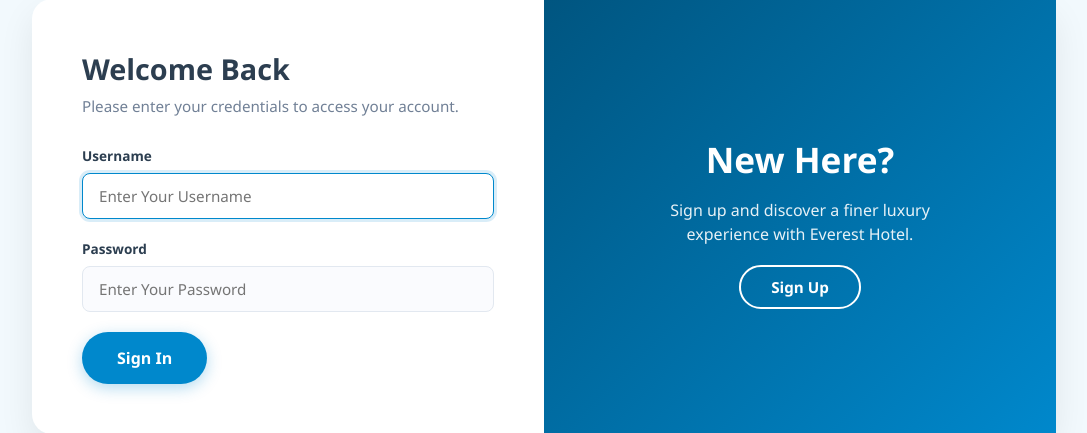
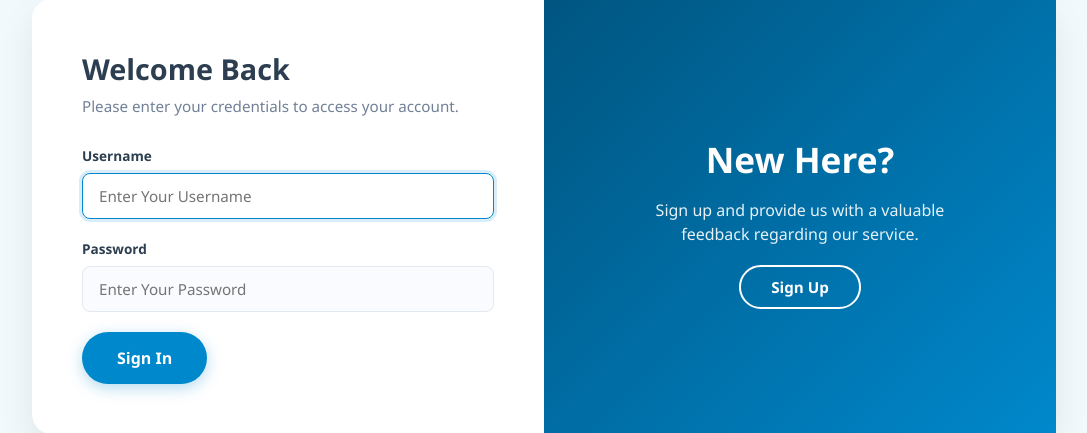
Before and after one commit to whyme-duh/feedback-form-django, a Django app: page /signin/ in a window 1280 px wide. Shown: the part 218-651 px from the top of the page, without its empty margins (96-1183 px from the left). Run offline with Django 5.2, Linux system fonts and the light colour scheme; some libraries are stand-ins or nearby versions.

Commit message:
slight minor text change in sign in and sign up page

```diff
--- a/user/templates/user/signin.html
+++ b/user/templates/user/signin.html
@@ -34,7 +34,7 @@
     <div class="info-side" id="info-side">
         <div id="info-content-signin">
             <h2>New Here?</h2>
-            <p>Sign up and discover a finer luxury experience with Everest Hotel.</p>
+            <p>Sign up and provide us with a valuable feedback regarding our service.</p>
             <a href= "{% url 'signup' %}" class="btn-outline">Sign Up</a>
 
         </div>
--- a/user/templates/user/signup.html
+++ b/user/templates/user/signup.html
@@ -43,7 +43,7 @@
 
         <div id="info-content-signup">
             <h2>Welcome Back!</h2>
-            <p>To keep connected with your booking details, please log in here.</p>
+            <p>Please log in here.</p>
             <a href= "{% url 'signin' %}" class="btn-outline">Sign In</a>
         </div>
     </div>
```
